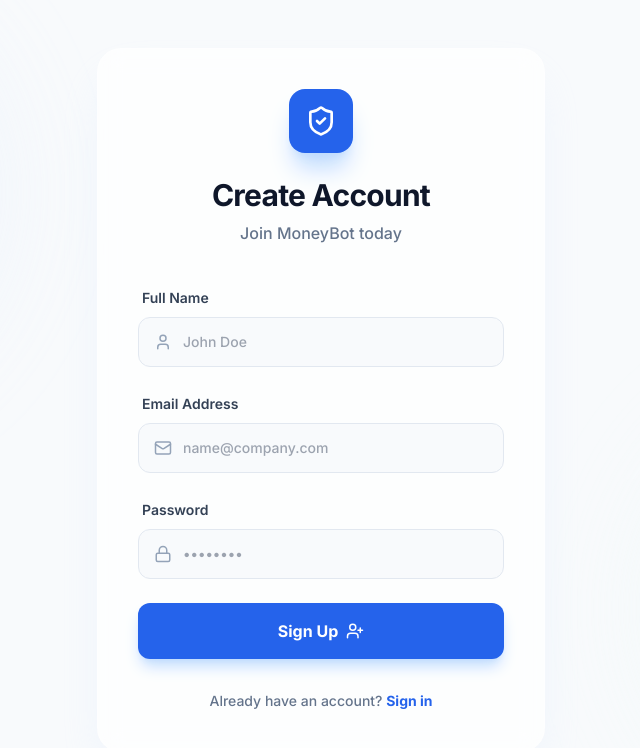
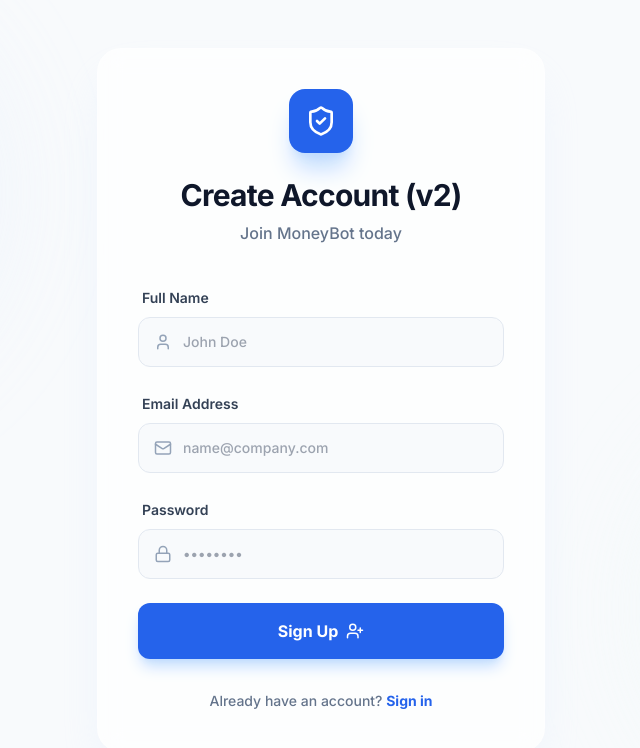
Before and after one commit to vaishnavigandala202-rgb/money-bot, a React (Vite) app in the folder frontend/: page /signup in a window 1280 px wide. Shown: the top 748 px of the page, without its empty margins (319-959 px from the left). Built offline with nearby package versions, Linux system fonts and the light colour scheme; no server answers.

Commit message:
Add debug version tag and enhanced error reporting

```diff
--- a/frontend/src/pages/Signup.jsx
+++ b/frontend/src/pages/Signup.jsx
@@ -86,13 +86,13 @@
                         <div className="w-16 h-16 bg-blue-600 rounded-2xl flex items-center justify-center text-white mx-auto mb-6 shadow-xl shadow-blue-200">
                             <ShieldCheck size={32} />
                         </div>
-                        <h1 className="text-3xl font-bold tracking-tight text-slate-900 mb-2">Create Account</h1>
+                        <h1 className="text-3xl font-bold tracking-tight text-slate-900 mb-2">Create Account (v2)</h1>
                         <p className="text-slate-500 font-medium">Join MoneyBot today</p>
                     </div>
 
                     {error && (
                         <div className="mb-4 p-3 rounded-lg bg-red-50 text-red-600 text-sm font-medium">
-                            {error}
+                            Supabase says: {error}
                         </div>
                     )}
 
```
